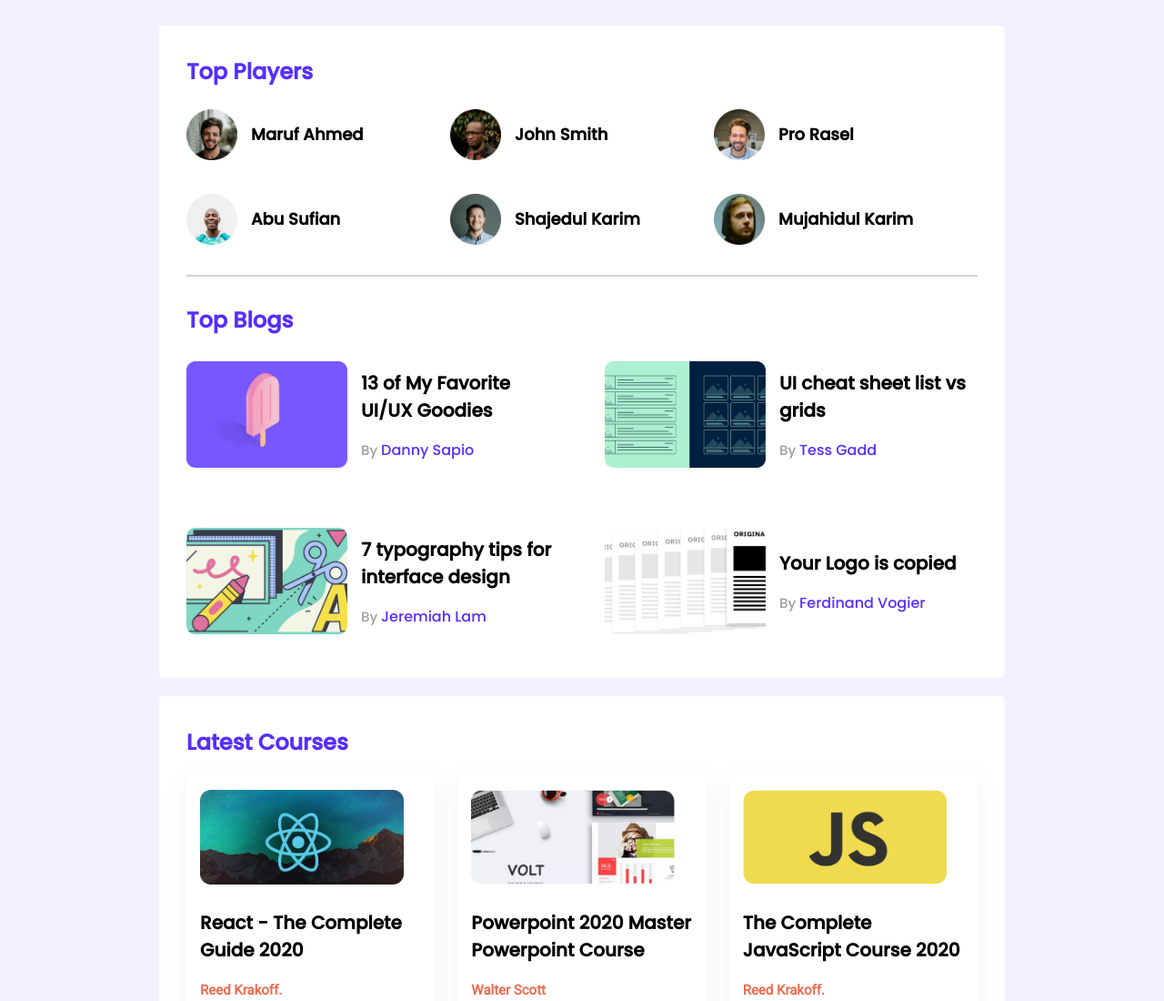
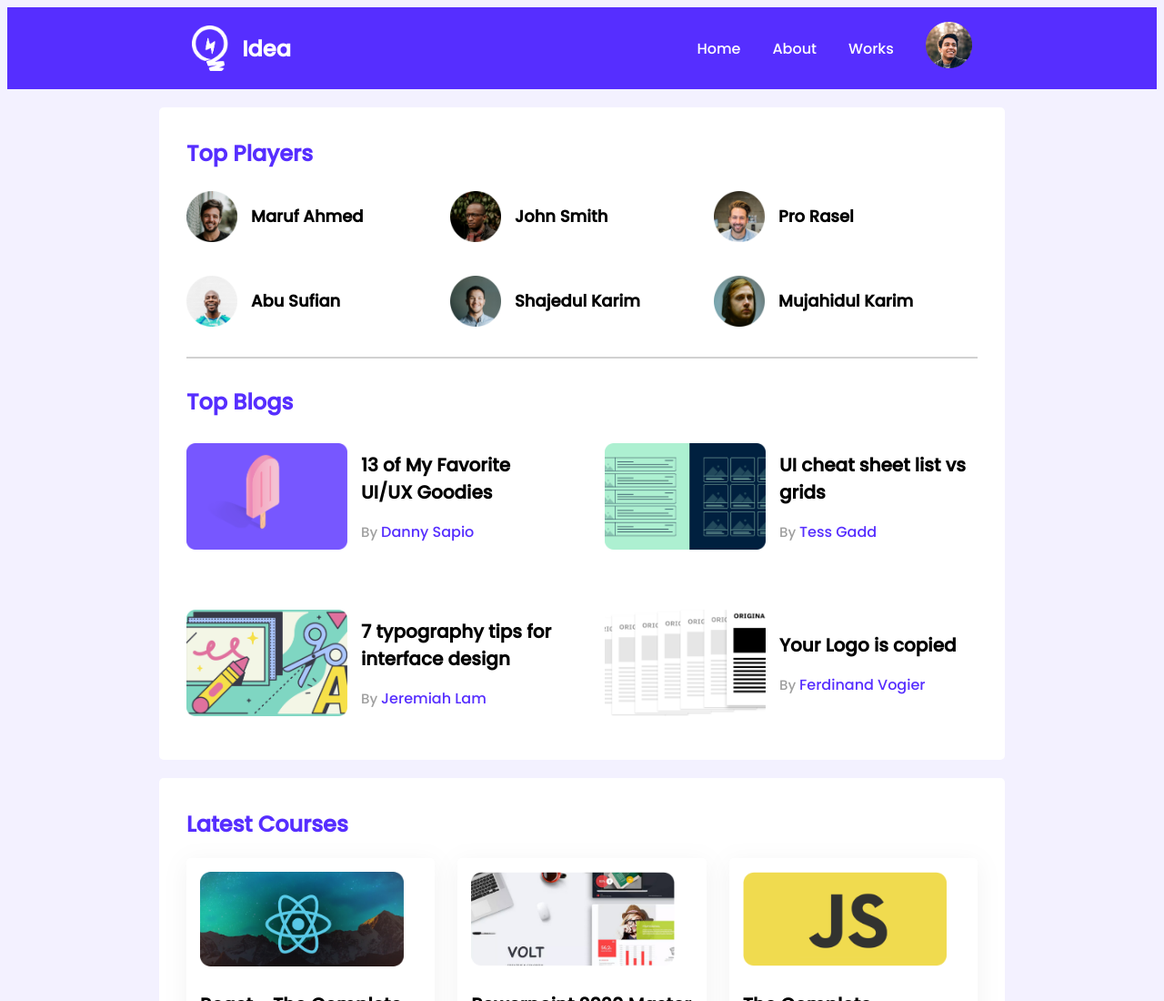
Before and after one commit to dev-maruful/leader-board-by-me, a plain HTML site: page index.html in a window 1280 px wide. Shown: the top 1100 px of the page at 91% size. Drawn offline with Linux system fonts and the light colour scheme.

Commit message:
project done

```diff
--- a/index.html
+++ b/index.html
@@ -11,8 +11,21 @@
 </head>
 
 <body>
-    <header>
-
+    <header class="header">
+        <div class="header-content">
+            <div class="logo">
+                <img src="./images/icons/logo.png" alt="">
+                <h2>Idea</h2>
+            </div>
+            <nav>
+                <ul>
+                    <li>Home</li>
+                    <li>About</li>
+                    <li>Works</li>
+                    <li><img src="./images/icons/profile.png" alt=""></li>
+                </ul>
+            </nav>
+        </div>
     </header>
     <main>
         <section class="container">
--- a/styles/style.css
+++ b/styles/style.css
@@ -7,6 +7,42 @@ body{
     font-family: 'Poppins', sans-serif;
     background: #F3F1FF;
 }
+
+/* header styles */
+
+.header{
+    /* height: 100px; */
+    width: 100%;
+    background: #562EFF;
+    /* padding: 0 auto; */
+    text-align: center;
+}
+.header-content{
+    display: flex;
+    align-items: center;
+    color: white;
+    align-items: center;
+    margin: 0 auto;
+    justify-content: space-around;
+}
+.logo{
+    display: flex;
+    align-items: center;
+    gap: 15px;
+}
+.logo img{
+    width: 40px;
+    height: 50px;
+}
+.header-content nav ul{
+    display: flex;
+    align-items: center;
+    gap: 35px;
+}
+.header-content nav ul li{
+    list-style: none;
+}
+
 main{
     display: flex;
     flex-direction: column;
@@ -156,6 +192,9 @@ footer{
 /* responsive styles */
 
 @media screen and (max-width: 688px) {
+    .header-content{
+        flex-direction: column;
+    }
     .container{
         width: 100%;
     }
```
